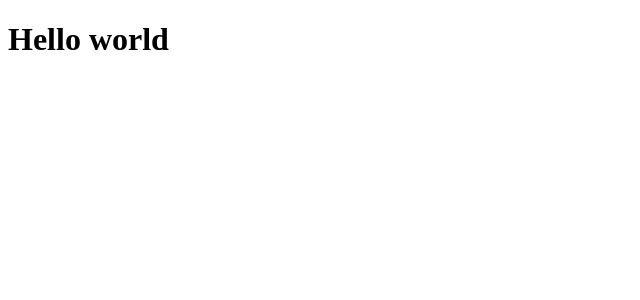
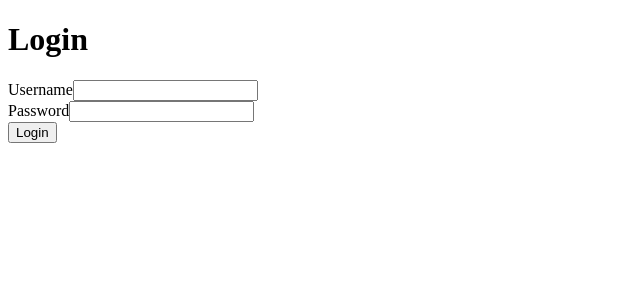
Before and after one commit to MattheusSantana/ja-front, a React (Create React App) app: page / in a window 1280 px wide. Shown: the top 300 px of the page, without its empty margins (0-640 px from the left). Built offline with nearby package versions, Linux system fonts and the light colour scheme.

Commit message:
Login route, authentication and api

```diff
--- a/package.json
+++ b/package.json
@@ -6,8 +6,10 @@
     "@testing-library/jest-dom": "^5.16.5",
     "@testing-library/react": "^13.4.0",
     "@testing-library/user-event": "^13.5.0",
+    "axios": "^1.3.4",
     "react": "^18.2.0",
     "react-dom": "^18.2.0",
+    "react-router-dom": "^6.10.0",
     "react-scripts": "5.0.1",
     "web-vitals": "^2.1.4"
   },
--- a/src/App.js
+++ b/src/App.js
@@ -1,10 +1,17 @@
+import React from 'react';
+
+import {BrowserRouter as Router, Routes, Route } from 'react-router-dom';
+import Login from "./pages/Login";
+
 
 function App() {
   return (
     <div className="App">
-      <header className="App-header">
-        <h1>Hello world</h1>
-      </header>
+    <Router>
+      <Routes>
+        <Route exact path='/' element={<Login/>}/>
+        </Routes>
+      </Router>
     </div>
   );
 }
--- /dev/null
+++ b/src/contexts/auth.js
@@ -0,0 +1,72 @@
+import { createContext, useEffect } from "react";
+import { useState } from "react";
+import { useNavigate } from "react-router-dom";
+import { api, loginService } from "../services/api";
+export const AuthContext = createContext(0);
+
+export const AuthenticatorProvider =  ({children}) => {
+  const [user, setUser] = useState(null);
+  const [loginMessage, setloginMessage] = useState("");
+  const [loading, setLoading] = useState(true);
+
+
+  const navigate = useNavigate();
+
+
+  useEffect(() => {
+    const loggedUser = localStorage.getItem('loggedUser');
+    if(loggedUser){
+      setUser(JSON.parse(loggedUser));
+    }
+    setLoading(false);
+  }, []);
+
+
+  const login = async (username, password) => {
+
+    try {
+        const response = await loginService(username, password);
+
+        if(response.status === 200){
+
+          const { user, token } = response.data;
+          setUser(user);
+
+          localStorage.setItem('loggedUser', JSON.stringify(user));
+          localStorage.setItem('token', token);
+
+          api.defaults.headers.Authorization = `Bearer ${token}`;
+
+          navigate("/home");
+
+        }
+
+
+      } catch (error) {
+
+        if (error.response.status === 401){
+          console.log('loginMessage', loginMessage);
+          setloginMessage(<p>{error.response.data.message}</p>);
+          setUser(null);
+        }
+
+        console.log(error);
+    }
+
+  };
+
+
+
+  return (
+    <AuthContext.Provider
+      value={{
+        authenticated: Boolean(user),
+        user,
+        loading,
+        loginMessage,
+        login,
+      }}>
+        {children}
+    </AuthContext.Provider>
+  );
+};
--- /dev/null
+++ b/src/pages/Login.jsx
@@ -0,0 +1,37 @@
+import React, {useContext, useState} from 'react'
+import { AuthContext } from '../contexts/auth.js'
+
+
+const Signin = () => {
+  const [userName, setUserName] = useState("");
+  const [password, setPassword] = useState("");
+
+  const { login, loginMessage} = useContext(AuthContext);
+
+  const handleSubmit = (event) => {
+    event.preventDefault();
+    login(userName, password);
+  };
+
+
+  return (
+    <div id="login">
+      <h1 className="title">Login</h1>
+      <form className="form" onSubmit={handleSubmit}>
+        <div className="field">
+            <label htmlFor="userName">Username</label>
+            <input type="text" name="username" value={userName} onChange={(e) => setUserName(e.target.value)} required/>
+        </div>
+        <div className="field">
+            <label htmlFor="password">Password</label>
+            <input type="password" name="password" value={password} onChange={(e) => setPassword(e.target.value)} required/>
+        </div>
+        <div className="actions">
+        {loginMessage}
+        <button type="submit">Login</button>
+        </div>
+      </form>
+    </div>
+  )
+}
+export default Signin;
--- /dev/null
+++ b/src/services/api.js
@@ -0,0 +1,9 @@
+import axios from "axios";
+
+export const api = axios.create({
+    baseURL: "http://localhost:4000/",
+});
+
+export const loginService = async (username, password) => {
+    return api.post("/auth", {username, password});
+};
```
Also changed, not shown: 1 other file (tests, documents, lock files or other folders).
